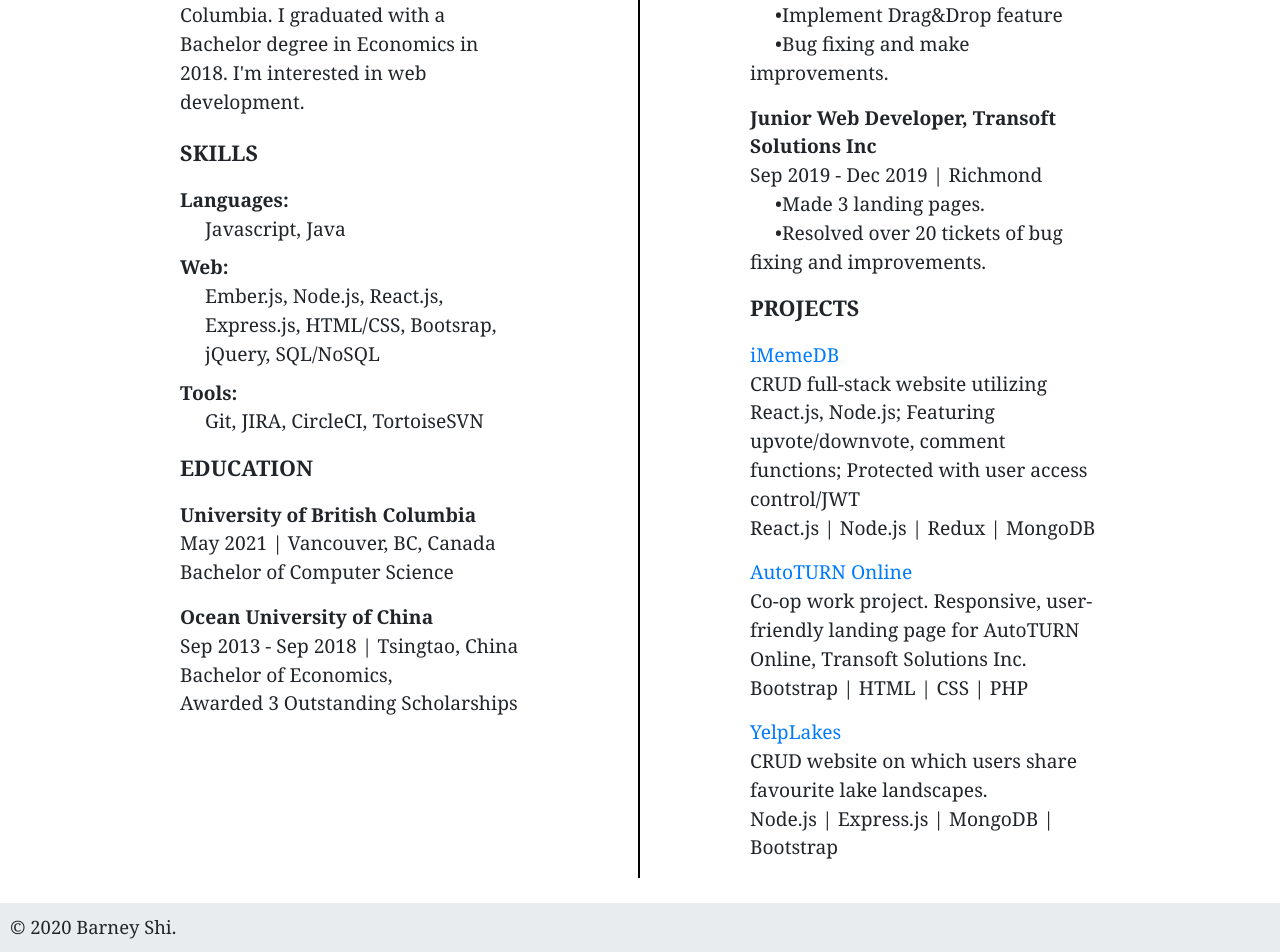
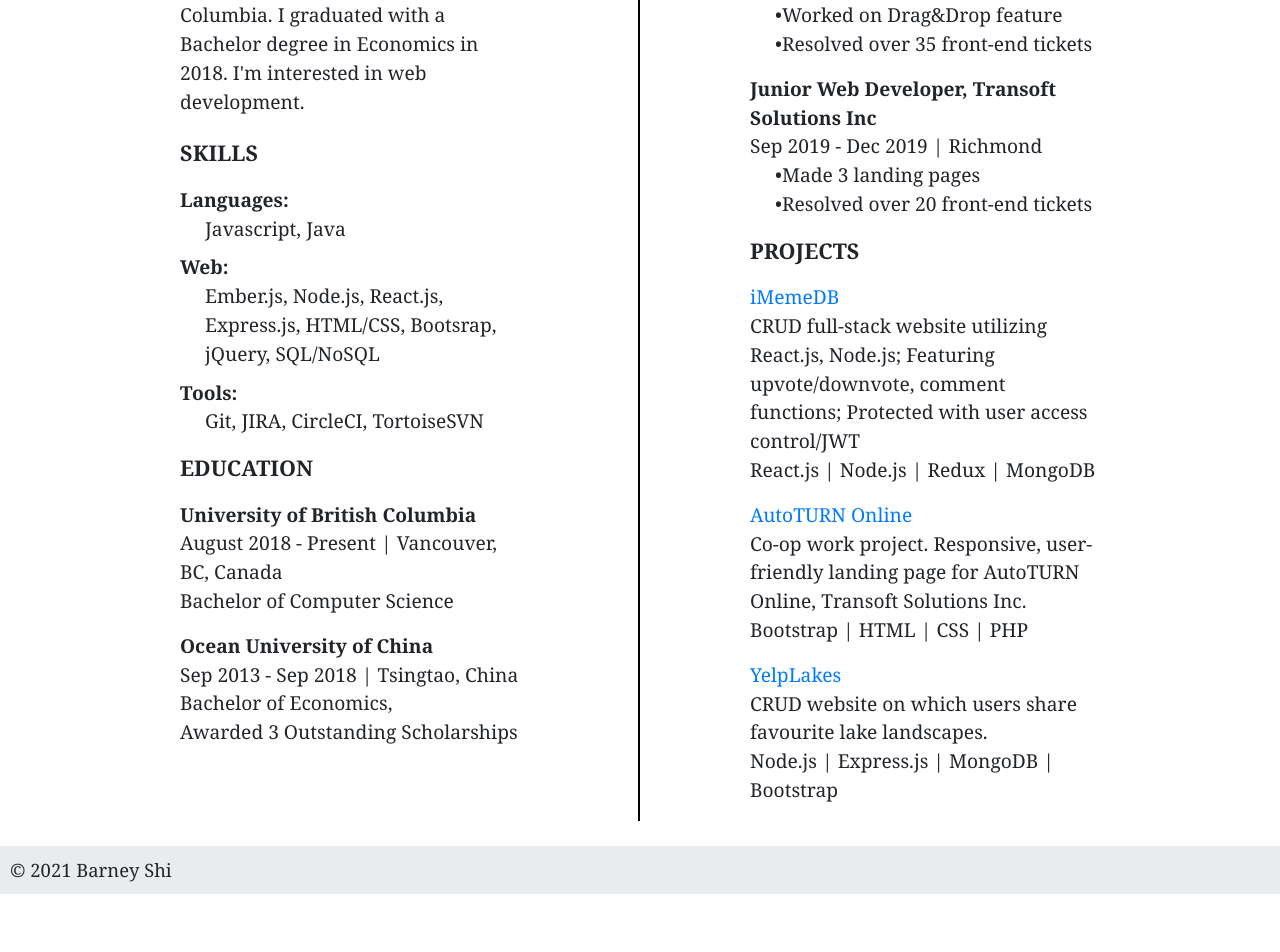
Before and after one commit to BarneyShi/portfolio, a React (Create React App) app: page / in a window 1280 px wide. Shown: the part 432-1384 px from the top of the page. After the commit the page ends 1326 px from the top, so only its background shows below. Built offline with nearby package versions, Linux system fonts and the light colour scheme.

Commit message:
Update info

```diff
--- a/src/App.js
+++ b/src/App.js
@@ -112,7 +112,7 @@ class App extends Component {
                 <span style={{ fontWeight: "bolder" }}>
                   University of British Columbia
                 </span>{" "}
-                <br /> <span className="text-left">May 2021</span> | Vancouver,
+                <br /> <span className="text-left">August 2018 - Present</span> | Vancouver,
                 BC, Canada <br /> Bachelor of Computer Science{" "}
               </p>
               <p>
@@ -133,13 +133,13 @@ class App extends Component {
                 <span style={{ fontWeight: "bolder" }}>
                   Front-End Engineer, Later Inc
                 </span>{" "}
-                <br /> <span>Jan 2021 - Present</span> | Vancouver <br />
+                <br /> <span>Jan 2021 - May 2021</span> | Vancouver <br />
                 <span style={{ paddingLeft: "25px" }}>
-                  &#8226;Implement Drag&Drop feature
+                  &#8226;Worked on Drag&Drop feature
                 </span>{" "}
                 <br />
                 <span style={{ paddingLeft: "25px" }}>
-                  &#8226;Bug fixing and make improvements.
+                  &#8226;Resolved over 35 front-end tickets
                 </span>
               </p>
               <p>
@@ -148,12 +148,11 @@ class App extends Component {
                 </span>{" "}
                 <br /> <span>Sep 2019 - Dec 2019</span> | Richmond <br />
                 <span style={{ paddingLeft: "25px" }}>
-                  &#8226;Made 3 landing pages.
+                  &#8226;Made 3 landing pages
                 </span>{" "}
                 <br />
                 <span style={{ paddingLeft: "25px" }}>
-                  &#8226;Resolved over 20 tickets of bug fixing and
-                  improvements.
+                  &#8226;Resolved over 20 front-end tickets
                 </span>
               </p>
 
@@ -244,7 +243,7 @@ class App extends Component {
         </div>
 
         <footer id="page-footer">
-          <span>&copy; 2020 Barney Shi. </span>
+          <span>&copy; 2021 Barney Shi </span>
         </footer>
       </div>
     );
```
